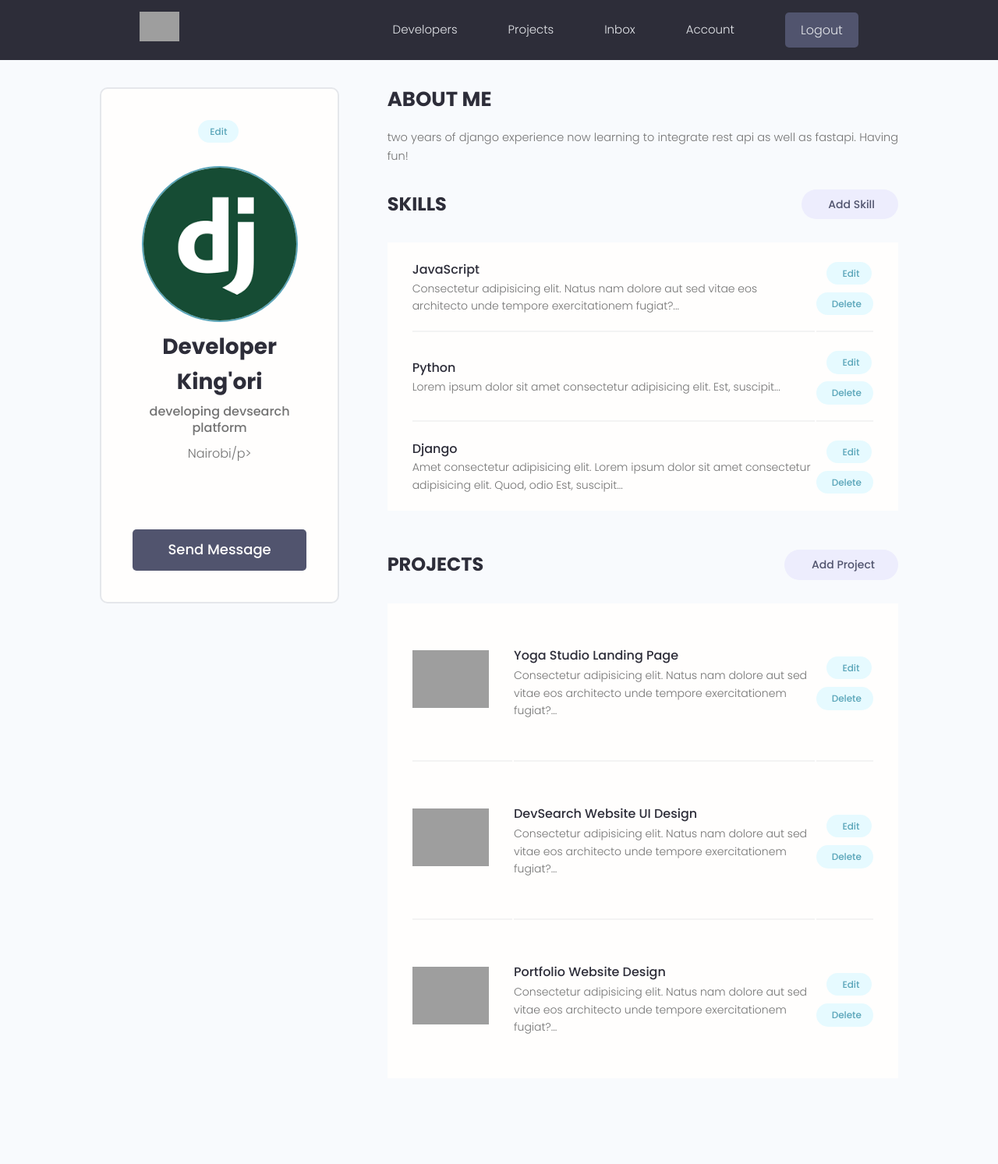
After one commit to EdwinKingori/DevSearch, a Django app: page /account/ in a window 1280 px wide. The commit adds this page. Shown: the whole page at 78% size. Run offline with Django 5.2, Linux system fonts and the light colour scheme; a user stored in the database is signed in; data comes from the database, SQL or seed files in the repository; both versions use the stored data as it was after the commit; some libraries are stand-ins or nearby versions; grey boxes are pictures that could not be loaded.

Commit message:
configuring user account

```diff
--- a/devsearch/templates/navbar.html
+++ b/devsearch/templates/navbar.html
@@ -19,7 +19,7 @@
 
 
           {% if request.user.is_authenticated %}
-            <li class="header__menuItem"><a href="{% url 'create-project' %}">Add Project</a></li>
+            <li class="header__menuItem"><a href="{% url 'account' %}">Account</a></li>
             <li class="header__menuItem"><a href=" {% url 'logout' %}" class="btn btn--sub">Logout</a></li>
           {% else %}
             <li class="header__menuItem"><a href="{% url 'login' %}" class="btn btn--sub">Login/Sign Up</a></li>
--- /dev/null
+++ b/devsearch/users/templates/users/account.html
@@ -0,0 +1,177 @@
+{% extends 'base.html' %}
+
+
+{% block content %}
+
+
+
+ <!-- Main Section -->
+  <main class="settingsPage profile my-md">
+    <div class="container">
+      <div class="layout">
+        <div class="column column--1of3">
+          <div class="card text-center">
+            <div class="card__body dev">
+              <a class="tag tag--pill tag--main settings__btn" href="#"><i class="zmdi zmdi-edit"></i></i> Edit</a>
+              <img class="avatar avatar--xl dev__avatar" src="{{profile.profile_image.url}}" />
+              <h2 class="dev__name">{{profile.name}}</h2>
+              <p class="dev__title">{{profile.short_intro}}</p>
+              <p class="dev__location">{{profile.location}}/p>
+              <ul class="dev__social">
+                {% if profile.social_github %}
+                        <li>
+                            <a title="Github" href="{{profile.social_github}}" target="_blank">
+                                <i class="zmdi zmdi-github-alt" style="font-size: 1.8em;"></i></a>
+                        </li>
+                    {% endif %}
+
+
+                    {% if profile.social_stackoverflow %}
+                        <li>
+                            <a title="Stackoverflow" href="#" target="_blank">
+                                <i class="zmdi zmdi-code" style="font-size: 1.8em;"></i></a>
+                        </li>
+                    {% endif %}
+
+                    {% if profile.social_twitter %}
+                        <li>
+                            <a title="Twitter" href="#" target="_blank">
+                                <i class="zmdi zmdi-twitter" style="font-size: 1.8em;"></i></a>
+                        </li>
+                    {% endif %}
+
+
+                    {% if profile.social_linkedin %}
+                        <li> <a title="LinkedIn" href="#" target="_blank">
+                            <i class="zmdi zmdi-linkedin" style="font-size: 1.8em;"></i></a>
+                        </li>
+                    {% endif %}
+
+
+                    {% if profile.social_website %}
+                        <li>
+                            <a title="Personal Website" href="#" target="_blank">
+                                <i class="zmdi zmdi-globe" style="font-size: 1.8em;"></i></a>
+                        </li>
+                    {% endif %}
+              </ul>
+              <a href="#" class="btn btn--sub btn--lg">Send Message </a>
+            </div>
+          </div>
+        </div>
+        <div class="column column--2of3">
+          <div class="devInfo">
+            <h3 class="devInfo__title">About Me</h3>
+            <p class="devInfo__about"> {{profile.bio}}</p>
+          </div>
+          <div class="settings">
+            <h3 class="settings__title">Skills</h3>
+            <a class="tag tag--pill tag--sub settings__btn tag--lg" href="#">
+              <i class="zmdi zmdi-plus" style="margin-right: 4px;"></i> Add Skill</a>
+          </div>
+
+          <table class="settings__table">
+            <tr>
+              <td class="settings__tableInfo">
+                <h4>JavaScript</h4>
+                <p>
+                  Consectetur adipisicing elit. Natus nam dolore aut sed vitae eos architecto unde tempore
+                  exercitationem fugiat?...
+                </p>
+              </td>
+              <td class="settings__tableActions">
+                <a class="tag tag--pill tag--main settings__btn" href="#"><i class="im im-edit"></i> Edit</a>
+                <a class="tag tag--pill tag--main settings__btn" href="#"><i class="im im-x-mark-circle-o"></i>
+                  Delete</a>
+              </td>
+            </tr>
+            <tr>
+              <td class="settings__tableInfo">
+                <h4>Python</h4>
+                <p>Lorem ipsum dolor sit amet consectetur adipisicing elit. Est, suscipit...</p>
+              </td>
+              <td class="settings__tableActions">
+                <a class="tag tag--pill tag--main settings__btn" href="#"><i class="im im-edit"></i> Edit</a>
+                <a class="tag tag--pill tag--main settings__btn" href="#"><i class="im im-x-mark-circle-o"></i>
+                  Delete</a>
+              </td>
+            </tr>
+            <tr>
+              <td class="settings__tableInfo">
+                <h4>Django</h4>
+                <p>
+                  Amet consectetur adipisicing elit. Lorem ipsum dolor sit amet consectetur adipisicing elit. Quod,
+                  odio Est, suscipit...
+                </p>
+              </td>
+              <td class="settings__tableActions">
+                <a class="tag tag--pill tag--main settings__btn" href="#"><i class="im im-edit"></i> Edit</a>
+                <a class="tag tag--pill tag--main settings__btn" href="#"><i class="im im-x-mark-circle-o"></i>
+                  Delete</a>
+              </td>
+            </tr>
+          </table>
+
+          <div class="settings">
+            <h3 class="settings__title">Projects</h3>
+            <a class="tag tag--pill tag--sub settings__btn tag--lg" href="#"><i class="im im-plus"></i> Add Project</a>
+          </div>
+
+          <table class="settings__table">
+            <tr>
+              <td class="settings__thumbnail">
+                <a href="single-project.html"><img src="images/project-a.png" alt="Project Thumbnail" /></a>
+              </td>
+              <td class="settings__tableInfo">
+                <a href="single-project.html">Yoga Studio Landing Page</a>
+                <p>
+                  Consectetur adipisicing elit. Natus nam dolore aut sed vitae eos architecto unde tempore
+                  exercitationem fugiat?...
+                </p>
+              </td>
+              <td class="settings__tableActions">
+                <a class="tag tag--pill tag--main settings__btn" href="#"><i class="im im-edit"></i> Edit</a>
+                <a class="tag tag--pill tag--main settings__btn" href="#"><i class="im im-x-mark-circle-o"></i>
+                  Delete</a>
+              </td>
+            </tr>
+            <tr>
+              <td class="settings__thumbnail">
+                <a href="single-project.html"><img src="images/project-b.png" alt="Project Thumbnail" /></a>
+              </td>
+              <td class="settings__tableInfo">
+                <a href="single-project.html">DevSearch Website UI Design</a>
+                <p>
+                  Consectetur adipisicing elit. Natus nam dolore aut sed vitae eos architecto unde tempore
+                  exercitationem fugiat?...
+                </p>
+              </td>
+              <td class="settings__tableActions">
+                <a class="tag tag--pill tag--main settings__btn" href="#"><i class="im im-edit"></i> Edit</a>
+                <a class="tag tag--pill tag--main settings__btn" href="#"><i class="im im-x-mark-circle-o"></i>
+                  Delete</a>
+              </td>
+            </tr>
+            <tr>
+              <td class="settings__thumbnail">
+                <a href="single-project.html"><img src="images/project-a.png" alt="Project Thumbnail" /></a>
+              </td>
+              <td class="settings__tableInfo">
+                <a href="single-project.html">Portfolio Website Design</a>
+                <p>
+                  Consectetur adipisicing elit. Natus nam dolore aut sed vitae eos architecto unde tempore
+                  exercitationem fugiat?...
+                </p>
+              </td>
+              <td class="settings__tableActions">
+                <a class="tag tag--pill tag--main settings__btn" href="#"><i class="im im-edit"></i> Edit</a>
+                <a class="tag tag--pill tag--main settings__btn" href="#"><i class="im im-x-mark-circle-o"></i>
+                  Delete</a>
+              </td>
+            </tr>
+          </table>
+        </div>
+      </div>
+    </div>
+  </main>
+{% endblock content %}
--- a/devsearch/users/urls.py
+++ b/devsearch/users/urls.py
@@ -8,5 +8,6 @@ urlpatterns = [
     path('register/', views.registerUser, name='register'),
     path('', views.profiles, name='profiles'),
     path('profile/<str:pk>/', views.userprofile, name="user-profile"),
+    path('account/', views.userAccount, name="account")
 
 ]
--- a/devsearch/users/views.py
+++ b/devsearch/users/views.py
@@ -84,3 +84,11 @@ def userprofile(request, pk):
         "otherskills": otherskills
     }
     return render(request, 'users/user-profile.html', context)
+
+
+@login_required(login_url='login')
+def userAccount(request):
+    profile = request.user.profile
+
+    context = {'profile': profile}
+    return render(request, 'users/account.html', context)
```
Also changed, not shown: devsearch/db.sqlite3.
